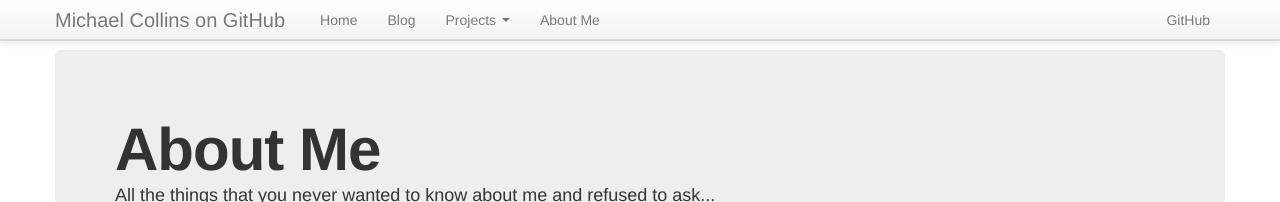
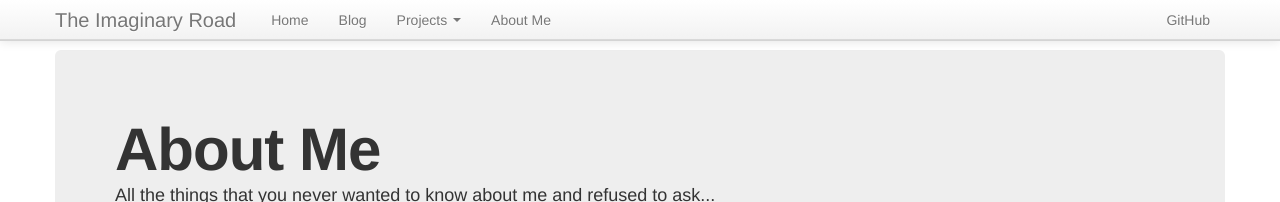
Before and after one commit to mfcollins3/mfcollins3.github.com, a Jekyll site: the page built from about-me.html, in a window 1280 px wide. Shown: the top 202 px of the page. Built offline with Jekyll 4.4.1, drawn with Linux system fonts in a browser that asks for light colours; comment, search, counter and statistics services are not loaded.

Commit message:
I changed the site's branding to "The Imaginary Road."

```diff
--- a/_config.yml
+++ b/_config.yml
@@ -6,4 +6,4 @@ exclude: [Rakefile, README.md, lib, temp, src]
 permalink: /blog/:categories/:year/:month/:day/:title.html
 
 theme: normal
-brand: Michael Collins on GitHub
+brand: The Imaginary Road
--- a/index.html
+++ b/index.html
@@ -3,7 +3,7 @@ layout: default
 title: Welcome
 ---
 <div class="hero-unit">
-    <h1>Michael Collins on GitHub</h1>
+    <h1>{{site.brand}}</h1>
     <p>Source code and technical thoughts from the mind of Michael Collins</p>
 </div>
 <p>
```
